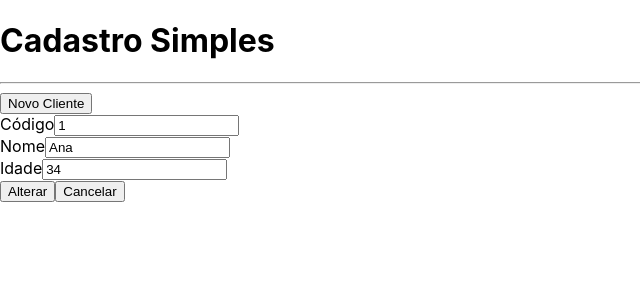
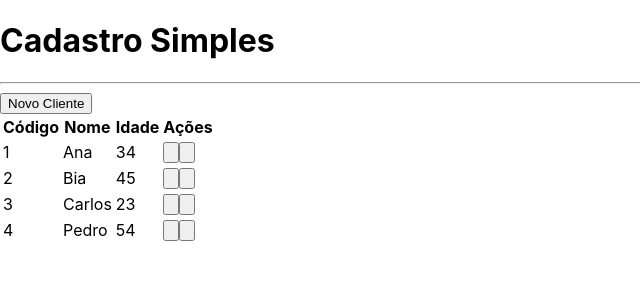
Before and after one commit to FelipeUTFPR/nextJS_crud, a Next.js app: page / in a window 1280 px wide. Shown: the top 300 px of the page, without its empty margins (0-640 px from the left). Built offline with nearby package versions, Linux system fonts and the light colour scheme.

Commit message:
113. Alternando entre Tabela e Formulário

```diff
--- a/src/components/Botao.tsx
+++ b/src/components/Botao.tsx
@@ -2,6 +2,7 @@
     cor?: 'green' | 'blue' | 'gray '
     className?: string
     children: any
+    onClick?: () => void
 }
 
 
@@ -9,7 +10,7 @@
     const cor = props.cor ?? 'gray'
     return(
         //interpolando a constante cor no estilo
-        <button className={`
+        <button onClick={props.onClick}className={`
          bg-gradient-to-r from-${cor}-400 to-${cor}-700
           text-white px-4 py-2 rounded-md
           ${props.className}
--- a/src/components/Formulario.tsx
+++ b/src/components/Formulario.tsx
@@ -5,6 +5,8 @@
 
 interface FormularioProps{
     cliente:Cliente
+    clienteMudou?: (Cliente: Cliente) => void
+    cancelado?: () => void
 
 }
 
@@ -37,10 +39,11 @@
               />
 
               <div className="flex justify-end mt-7">
-                  <Botao cor="blue" className="mr-2">
+                  <Botao cor="blue" className="mr-2"
+                  onClick={() => props.clienteMudou?.(new Cliente(nome, +idade, id))}>
                     {id ? 'Alterar' : 'Salvar'}
                   </Botao>
-                  <Botao>
+                  <Botao onClick={props.cancelado}>
                     Cancelar
                   </Botao>
               </div>
--- a/src/pages/index.tsx
+++ b/src/pages/index.tsx
@@ -6,6 +6,8 @@
 import Cliente from '../core/Cliente'
 import Botao from '../components/Botao'
 import Formulario from '../components/Formulario'
+import { useState } from 'react'
+
 
 
 export default function Home() {
@@ -24,6 +26,13 @@
     console.log(`Excluir.. ${cliente.nome}`)
   }
 
+  function SalvarCliente(cliente:Cliente){
+    console.log(cliente)
+
+  }
+
+  const [visivel, setVisivel] = useState<'tabela'| 'form'>('tabela')
+
 
   return (
     <div className={`
@@ -31,15 +40,30 @@
     bg-gradient-to-r from-purple-500 to-blue-600
     `}>
         <Layout titulo="Cadastro Simples">
-          <div className='flex justify-end'>
-          <Botao cor="green" className="mb-4">Novo Cliente</Botao>
 
-          </div>
-        {/* <Tabela clientes={clientes}
-        clienteSelecionado={clienteSelecionado}
-        clienteExcluido={clienteExcluido}
-        /> */}
-         <Formulario cliente={clientes[0]}></Formulario>
+         { visivel === 'tabela' ? (
+            <>
+            <div className='flex justify-end'>
+            <Botao cor="green" className="mb-4" onClick={() => setVisivel('form')}>Novo Cliente</Botao>
+
+            </div>
+          <Tabela clientes={clientes}
+          clienteSelecionado={clienteSelecionado}
+          clienteExcluido={clienteExcluido}
+          />
+
+  </>
+
+          ): (
+<Formulario cliente={clientes[0]}
+clienteMudou={SalvarCliente}
+cancelado={() => setVisivel('tabela')}/>
+          )}
+
+
+
+
+
         </Layout>
 
 
```
